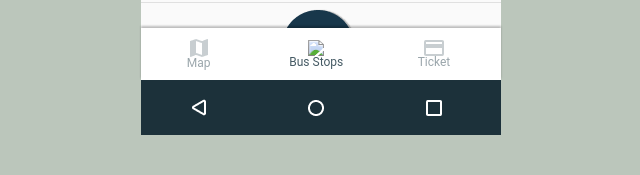
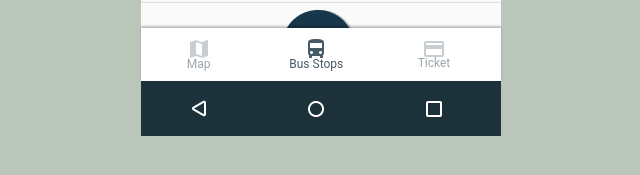
Before and after one commit to Hallm13/frontend-challenge, a plain HTML site: page index.html in a window 1280 px wide. Shown: the part 509-684 px from the top of the page, 319-959 px from the left. Drawn offline with Linux system fonts and the light colour scheme; the site is published under a folder, as on GitHub Pages, so addresses that start at the root find nothing.

Commit message:
Fix bus stops image

```diff
--- a/index.html
+++ b/index.html
@@ -130,7 +130,7 @@
             <img src="images/map.png"><h1>Map</h1>
           </li>
           <li class="bus-stops">
-            <img src="/images/bus.png"><h1>Bus Stops</h1>
+            <img src="images/bus.png"><h1>Bus Stops</h1>
           </li>
           <li class="ticket">
             <img src="images/ticket.png"><h1>Ticket</h1>
```
